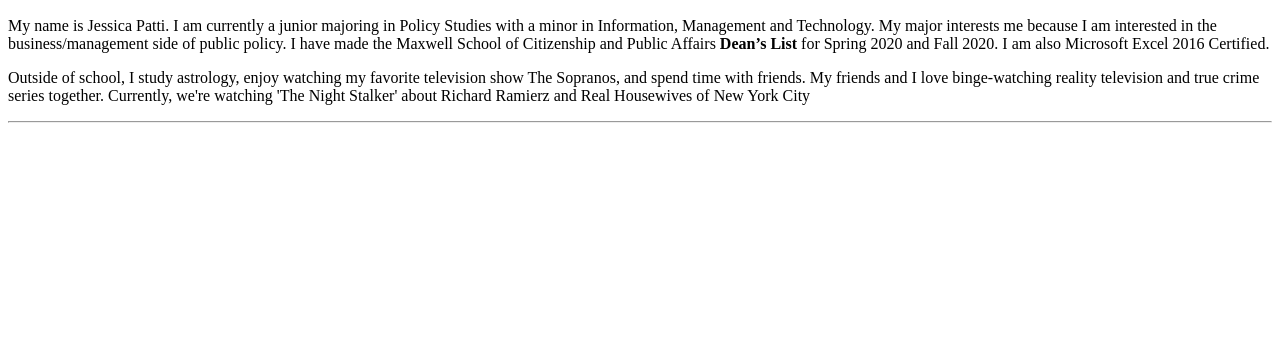
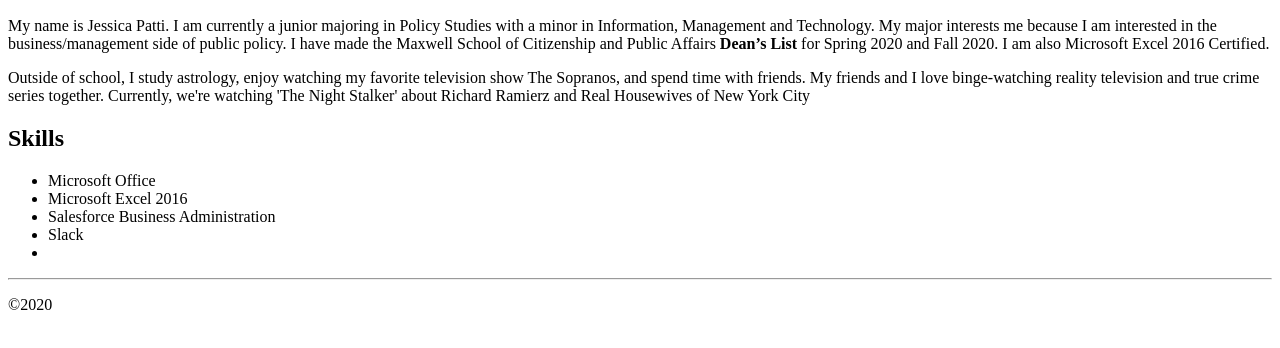
Before and after one commit to jessicapatti/ist263, a plain HTML site: page lab01/patti-bio.html in a window 1280 px wide. Shown: the part 110-458 px from the top of the page. Drawn offline with Linux system fonts and the light colour scheme.

Commit message:
completed lab 2

```diff
--- a/lab01/patti-bio.html
+++ b/lab01/patti-bio.html
@@ -5,10 +5,22 @@
 <title>Jessica Patti - Bio</title>
 </head>
 <body>
-<h1> Jessica Patti's Biography</h1>
-<h2>Personal Info</h2>
-<p>My name is Jessica Patti. I am currently a junior majoring in Policy Studies with a minor in Information, Management and Technology. My major interests me because I am interested in the business/management side of public policy. I have made the Maxwell School of Citizenship and Public Affairs <strong>Dean’s List</strong> for Spring 2020 and Fall 2020. I am also Microsoft Excel 2016 Certified.</p>
-<p>Outside of school, I study astrology, enjoy watching my favorite television show The Sopranos, and spend time with friends. My friends and I love binge-watching reality television and true crime series together. Currently, we're watching 'The Night Stalker' about Richard Ramierz and Real Housewives of New York City</p>
-<hr>
+    <h1> Jessica Patti's Biography</h1>
+    <h2>Personal Info</h2>
+
+    <p>My name is Jessica Patti. I am currently a junior majoring in Policy Studies with a minor in Information, Management and Technology. My major interests me because I am interested in the business/management side of public policy. I have made the Maxwell School of Citizenship and Public Affairs <strong>Dean’s List</strong> for Spring 2020 and Fall 2020. I am also Microsoft Excel 2016 Certified.</p>
+
+    <p>Outside of school, I study astrology, enjoy watching my favorite television show The Sopranos, and spend time with friends. My friends and I love binge-watching reality television and true crime series together. Currently, we're watching 'The Night Stalker' about Richard Ramierz and Real Housewives of New York City</p>
+
+   <h2>Skills</h2>
+    <ul>
+        <li>Microsoft Office</li>
+        <li>Microsoft Excel 2016</li>
+        <li>Salesforce Business Administration</li>
+        <li>Slack</li>
+        <li></li>
+    </ul>
+    <hr>
+    <p>&copy;2020</p>
 </body>
 </html>
```
